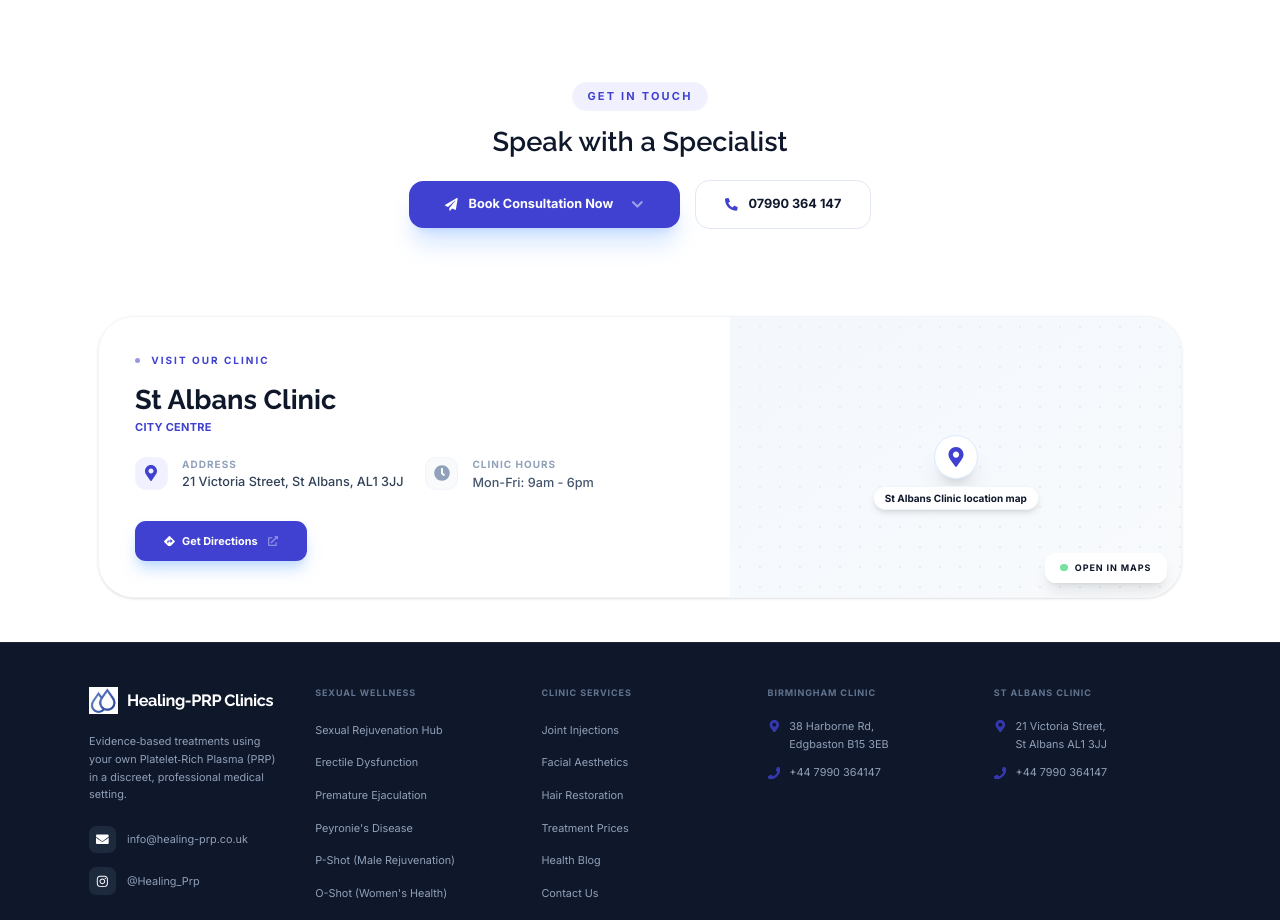
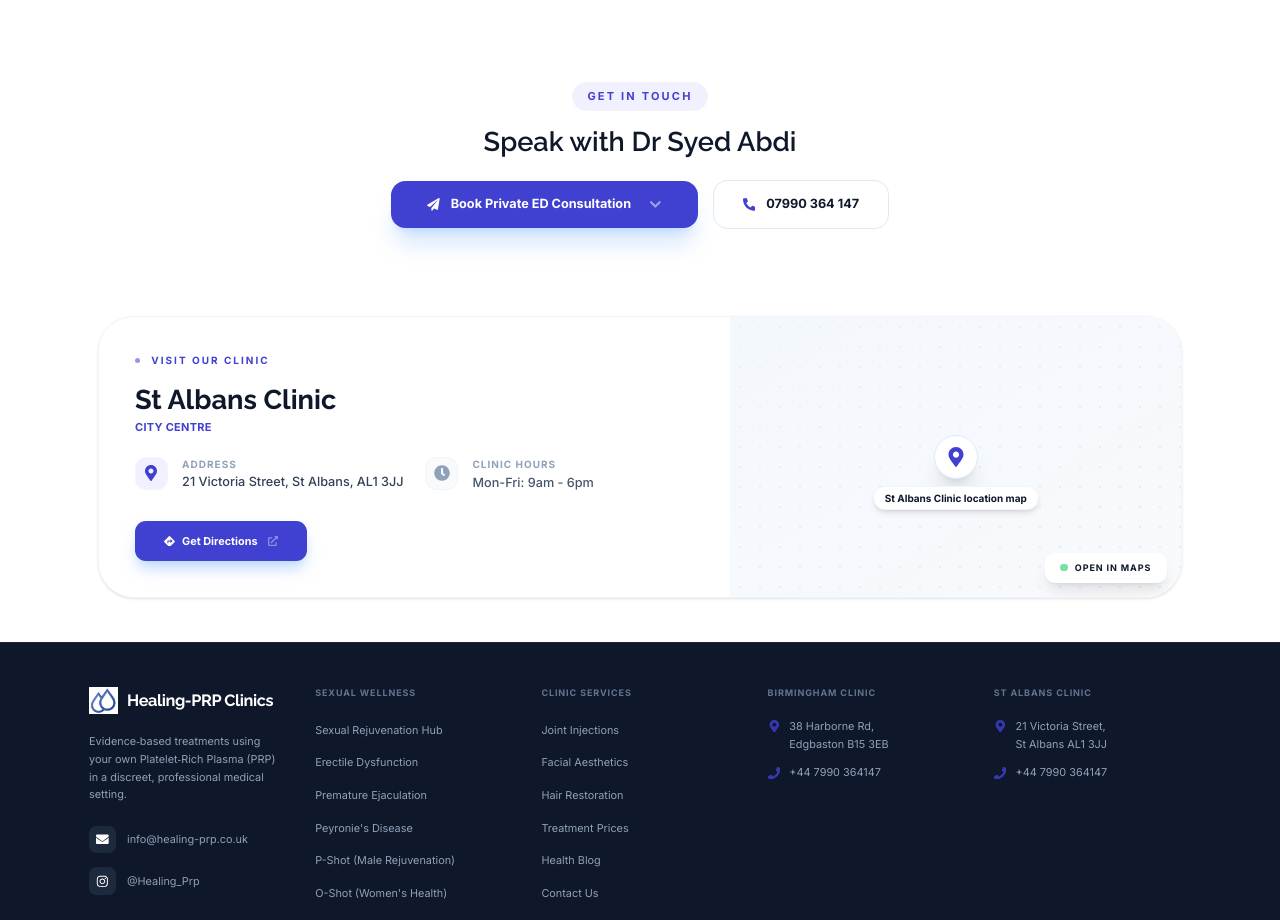
Before and after one commit to binithekid/Healing-PRP-Clinics-Preview, a Next.js app: page / in a window 1280 px wide. Shown: the part 4740-5660 px from the top of the page. Built offline with nearby package versions, Linux system fonts and the light colour scheme.

Commit message:
Update ContactCTASection.tsx

```diff
--- a/src/components/ContactCTASection.tsx
+++ b/src/components/ContactCTASection.tsx
@@ -101,7 +101,8 @@ export default function ContactCTASection() {
         }
       }, 400);
 
-    } catch (error) {
+    } catch (err) {
+      console.error("EmailJS Error:", err);
       setSubmitStatus({ type: "error", message: "Failed to send. Please try WhatsApp." });
     } finally {
       setIsSubmitting(false);
@@ -118,7 +119,7 @@ export default function ContactCTASection() {
             Get In Touch
           </div>
           <h2 className="text-2xl md:text-3xl font-raleway font-semibold text-slate-900 mb-4">
-            Speak with a Specialist
+            Speak with Dr Syed Abdi
           </h2>
 
           <div className="flex flex-col sm:flex-row items-center justify-center gap-4 mt-6">
@@ -128,7 +129,7 @@ export default function ContactCTASection() {
                 className="w-full sm:w-auto flex items-center justify-center gap-3 px-10 py-4 bg-[#4041d1] text-white rounded-2xl font-bold text-sm hover:bg-[#2a2bb8] transition-all shadow-xl shadow-blue-500/20 group"
               >
                 <FaPaperPlane className="w-3.5 h-3.5 group-hover:translate-x-1 group-hover:-translate-y-1 transition-transform" />
-                Book Consultation Now
+                Book Private ED Consultation
                 <FaChevronDown className="ml-2 opacity-50" />
               </button>
             )}
@@ -227,9 +228,12 @@ export default function ContactCTASection() {
                           <label className="text-[10px] font-bold uppercase text-slate-500 ml-1 tracking-widest">Treatment</label>
                           <select name="treatment" value={formData.treatment} onChange={handleInputChange} className="w-full px-5 py-3 rounded-2xl border-none ring-1 ring-slate-200 focus:ring-2 focus:ring-[#4041d1] transition-shadow bg-white text-slate-600 appearance-none text-sm">
                             <option>Erectile Dysfunction</option>
-                            <option>Hair Restoration</option>
-                            <option>Joint Pain Relief</option>
-                            <option>Facial Aesthetics</option>
+                            <option>Shockwave Therapy for ED</option>
+                            <option>P-Shot / PRP for ED</option>
+                            <option>Peyronie&apos;s Disease</option>
+                            <option>Penis Filler / Girth Enhancement</option>
+                            <option>Testosterone / Blood Review</option>
+                            <option>Not sure — I want advice</option>
                           </select>
                         </div>
                         <div className="md:col-span-2 space-y-1">
@@ -259,6 +263,7 @@ export default function ContactCTASection() {
                         {isDesktop ? (
                           <>
                             <div className="bg-slate-50 p-4 rounded-xl border border-slate-100 inline-block mb-4">
+                              {/* eslint-disable-next-line @next/next/no-img-element */}
                               <img src="/qrcode.png" alt="WhatsApp QR" className="w-32 h-32 mx-auto mix-blend-multiply" />
                             </div>
                             <div className="space-y-1">
```
